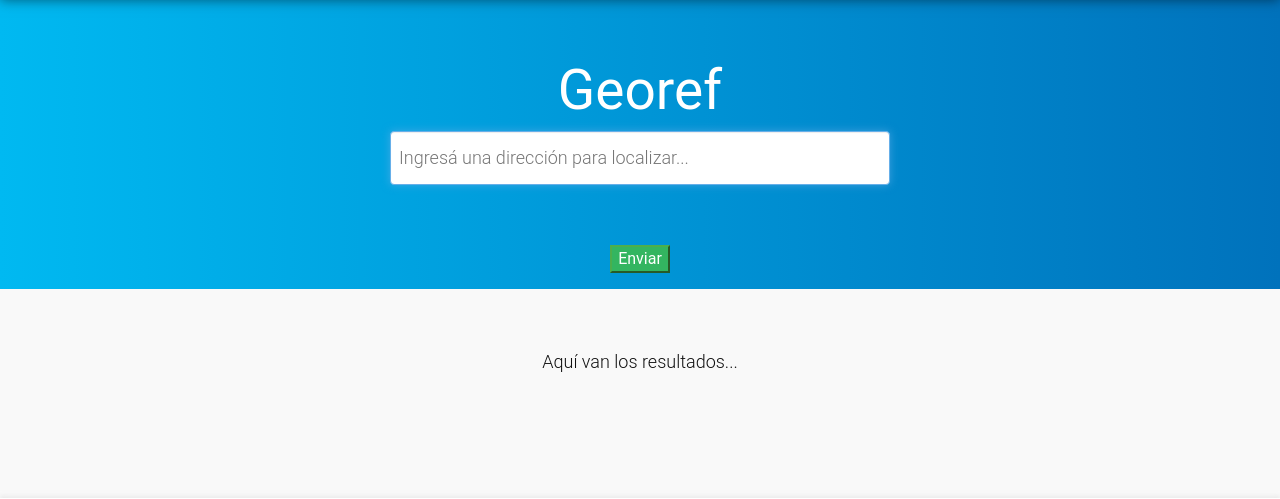
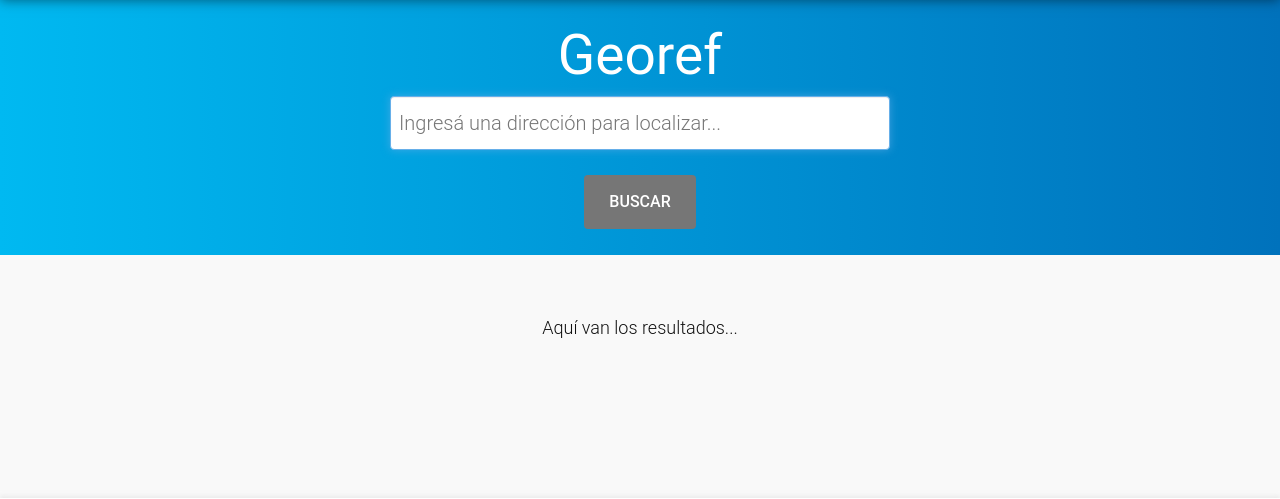
Before and after one commit to datosgobar/georef-ar-etl, a Django app: page / in a window 1280 px wide. Shown: the part 72-571 px from the top of the page. Run offline with Django 3.2, Linux system fonts and the light colour scheme; some libraries are stand-ins or nearby versions.

Commit message:
Modificaciones de estilo.

```diff
--- a/search/static/css/style.css
+++ b/search/static/css/style.css
@@ -33,13 +33,13 @@ body {
     margin: 0;
     font-size: 55px;
     font-weight: 400;
-    padding-top: 60px;
+    padding-top: 25px;
     padding-bottom: 10px;
   }
-  .banner-content p, input {
+  .banner-content input {
     font-size: 20px;
     font-weight: 300;
-    margin-bottom: 60px;
+    margin-bottom: 25px;
   }
 
 .panel {
--- a/search/templates/search.html
+++ b/search/templates/search.html
@@ -43,7 +43,7 @@
                         {% csrf_token %}
                         <input name="address" class="form-control search-box" placeholder="Ingresá una dirección para localizar..."
                         autofocus="" type="text" value="" maxlength="255" autocomplete="off" spellcheck="false">
-                        <button type="submit" class="btn-success">Enviar</button>
+                        <button type="submit" class="btn btn-default">Buscar</button>
                     </form>
                 </div>
             </div>
```
